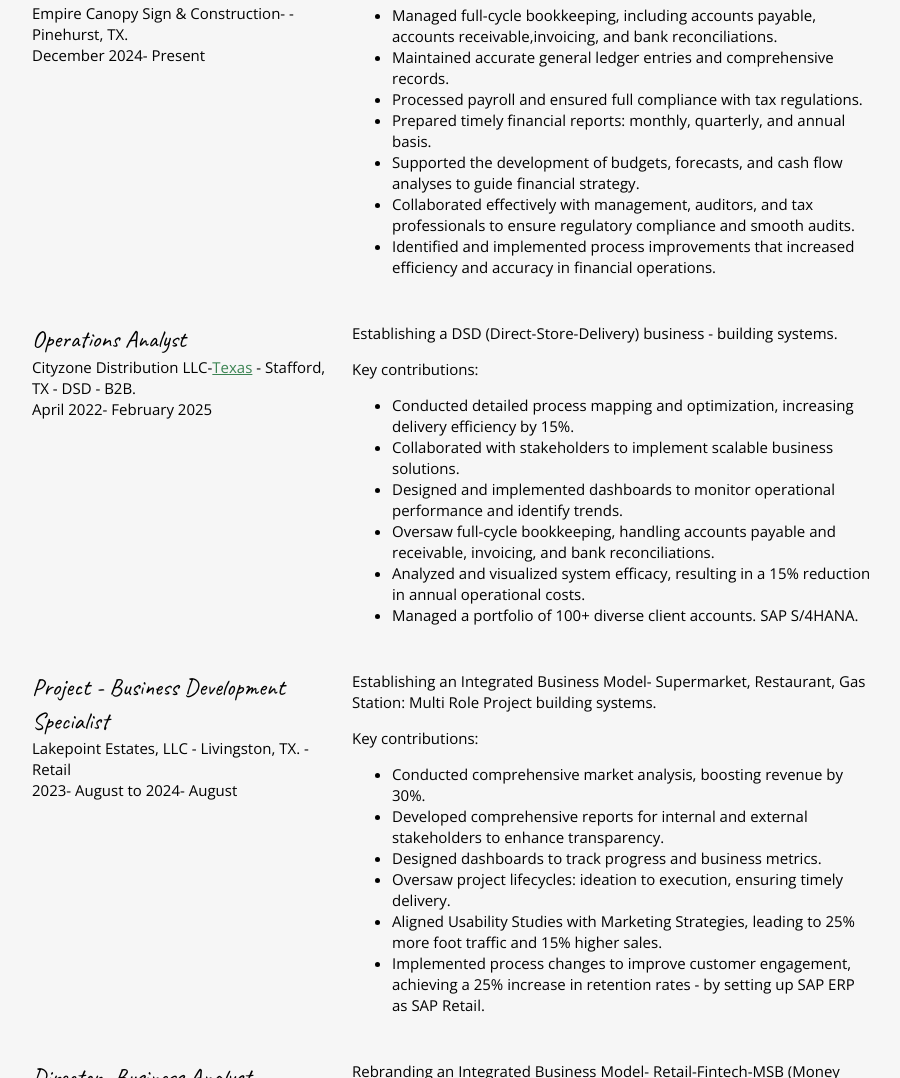
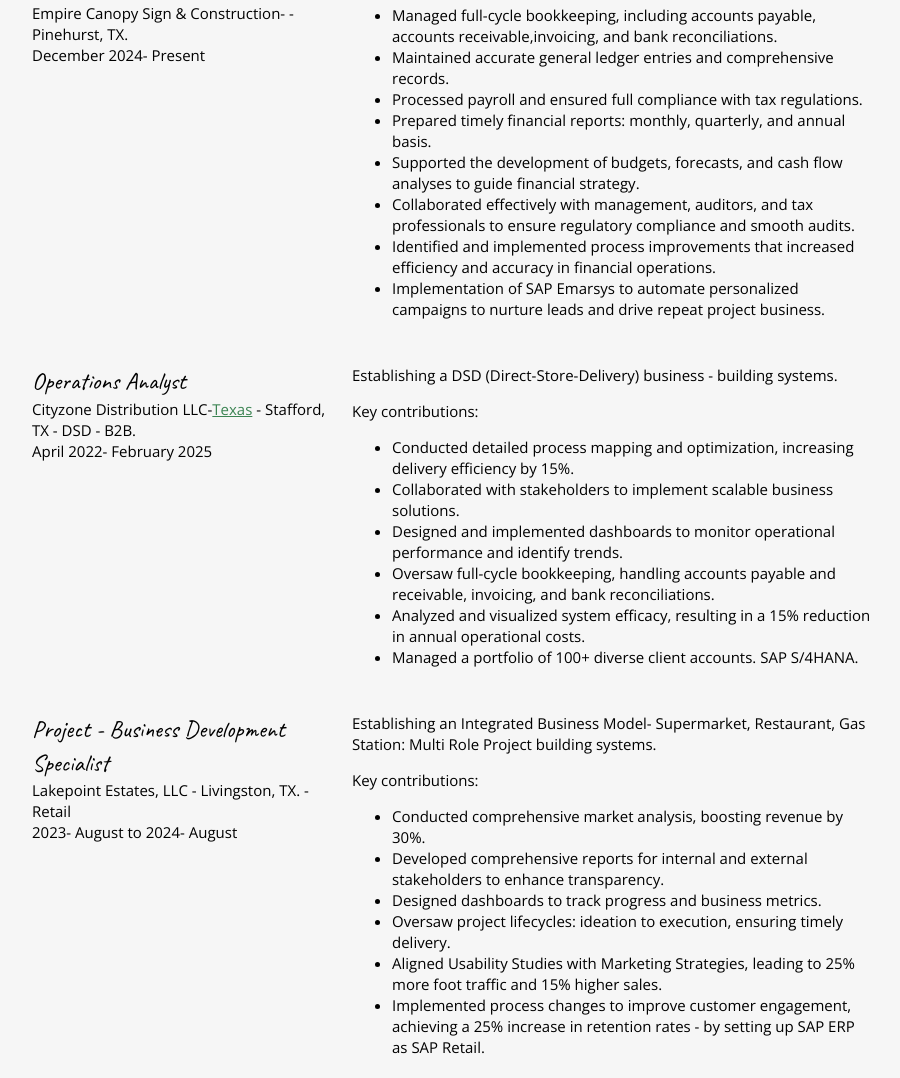
Before and after one commit to WhipperEarner/Resume, a plain HTML site: page index.html in a window 1280 px wide. Shown: the part 2206-3284 px from the top of the page, without its empty margins (188-1088 px from the left). Drawn offline with nearby package versions, Linux system fonts and the light colour scheme.

Commit message:
Update index.html

```diff
--- a/index.html
+++ b/index.html
@@ -220,6 +220,9 @@
               </li>
               <li>
                 Identified and implemented process improvements that increased efficiency and accuracy in financial operations.
+              </li>
+                  <li>
+                Implementation of SAP Emarsys to automate personalized campaigns to nurture leads and drive repeat project business.
               </li>
             </ul>
           </div>
```
